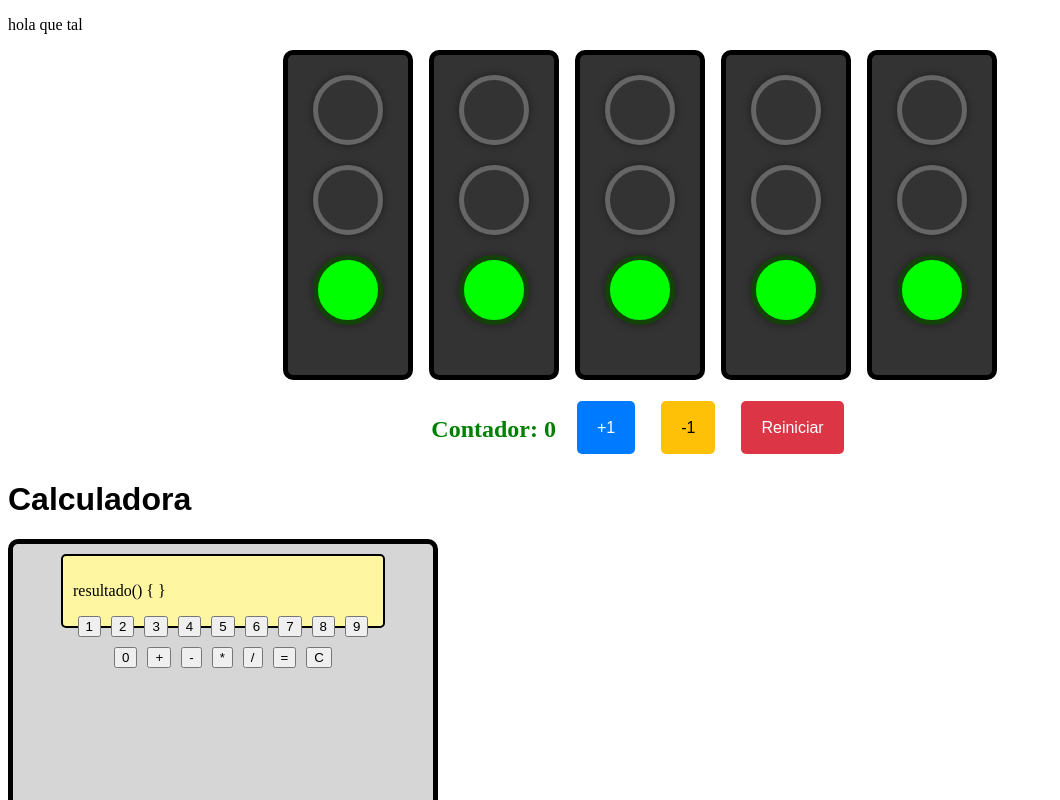
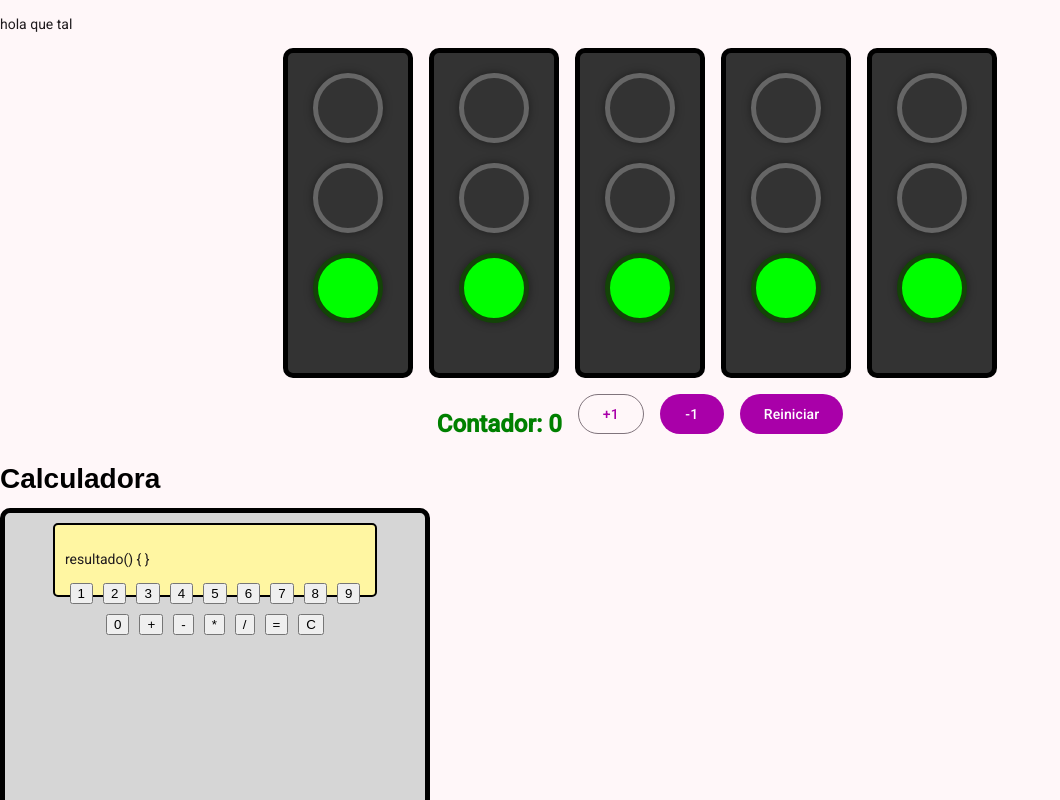
Before and after one commit to Alex230199/Primerproyecto, an Angular app: page / in a window 1280 px wide. Shown: the top 800 px of the page, without its empty margins (0-1060 px from the left). Built offline with nearby package versions, Linux system fonts and the light colour scheme.

Commit message:
creación de element y nuevo menu

```diff
--- a/angular.json
+++ b/angular.json
@@ -25,9 +25,7 @@
                 "input": "public"
               }
             ],
-            "styles": [
-              "src/styles.css"
-            ]
+            "styles": ["src/material-theme.scss", "src/styles.css"]
           },
           "configurations": {
             "production": {
--- a/package.json
+++ b/package.json
@@ -11,10 +11,12 @@
   "private": true,
   "packageManager": "npm@11.19.0",
   "dependencies": {
+    "@angular/cdk": "^22.2.3",
     "@angular/common": "^22.1.0",
     "@angular/compiler": "^22.1.0",
     "@angular/core": "^22.1.0",
     "@angular/forms": "^22.1.0",
+    "@angular/material": "^22.2.3",
     "@angular/platform-browser": "^22.1.0",
     "@angular/router": "^22.1.0",
     "rxjs": "~7.8.0",
--- /dev/null
+++ b/src/app/components/menu/menu.html
@@ -0,0 +1 @@
+<p>menu works!</p>
--- a/src/app/components/semaforo/semaforo.html
+++ b/src/app/components/semaforo/semaforo.html
@@ -19,9 +19,9 @@
         Contador: {{ contador() }}
     </h1>
 
-    <button (click)="incrementar()" class="btn btn-primary">+1</button>
-    <button (click)="decrementar()" class="btn btn-warning">-1</button>
-    <button (click)="reset()" class="btn btn-danger">Reiniciar</button>
+    <button matButton="outlined" (click)="incrementar()" >+1</button>
+    <button matButton="filled" (click)="decrementar()" >-1</button>
+    <button  matButton="filled" (click)="reset()" >Reiniciar</button>
 
 <!--    @if (contador() > 0) {
         <p [style.color]="obtenerColorContador()">Mayor que cero</p>
--- a/src/app/components/semaforo/semaforo.ts
+++ b/src/app/components/semaforo/semaforo.ts
@@ -2,9 +2,10 @@
 
 import { Component, signal } from '@angular/core';
 import { CommonModule } from '@angular/common';
+import {MatButtonModule} from '@angular/material/button';
 
 @Component({
-  imports: [CommonModule],
+  imports: [CommonModule, MatButtonModule],
   selector: 'app-semaforo',
   styleUrl: './semaforo.css',
   templateUrl: './semaforo.html',
--- a/src/index.html
+++ b/src/index.html
@@ -1,11 +1,21 @@
 <!doctype html>
 <html lang="en">
   <head>
-  <meta charset="utf-8">
+    <meta charset="utf-8" />
     <title>Primerproyecto</title>
-  <base href="/">
-  <meta name="viewport" content="width=device-width, initial-scale=1">
-  <link rel="icon" type="image/x-icon" href="favicon.ico">
+    <base href="/" />
+    <meta name="viewport" content="width=device-width, initial-scale=1" />
+    <link rel="icon" type="image/x-icon" href="favicon.ico" />
+    <link rel="preconnect" href="https://fonts.googleapis.com" />
+    <link rel="preconnect" href="https://fonts.gstatic.com" crossorigin />
+    <link
+      href="https://fonts.googleapis.com/css2?family=Roboto:wght@300;400;500&display=swap"
+      rel="stylesheet"
+    />
+    <link
+      href="https://fonts.googleapis.com/icon?family=Material+Symbols+Outlined"
+      rel="stylesheet"
+    />
   </head>
   <body>
     <app-root></app-root>
--- /dev/null
+++ b/src/material-theme.scss
@@ -0,0 +1,38 @@
+// Include theming for Angular Material with `mat.theme()`.
+// This Sass mixin will define CSS variables that are used for styling Angular Material
+// components according to the Material 3 design spec.
+// Learn more about theming and how to use it for your application's
+// custom components at https://material.angular.dev/guide/theming
+@use '@angular/material' as mat;
+
+html {
+  height: 100%;
+  @include mat.theme(
+    (
+      color: (
+        primary: mat.$magenta-palette,
+        tertiary: mat.$violet-palette,
+      ),
+      typography: Roboto,
+      density: 0,
+    )
+  );
+}
+
+body {
+  // Default the application to a light color theme. This can be changed to
+  // `dark` to enable the dark color theme, or to `light dark` to defer to the
+  // user's system settings.
+  color-scheme: light;
+
+  // Set a default background, font and text colors for the application using
+  // Angular Material's system-level CSS variables. Learn more about these
+  // variables at https://material.angular.dev/guide/system-variables
+  background-color: var(--mat-sys-surface);
+  color: var(--mat-sys-on-surface);
+  font: var(--mat-sys-body-medium);
+
+  // Reset the user agent margin.
+  margin: 0;
+  height: 100%;
+}
```
Also changed, not shown: src/app/components/menu/menu.ts (added, +9 -0 lines), src/app/components/menu/menu.css (added), 2 other files (tests, documents, lock files or other folders). Lines whose indentation alone changed are shown as unchanged.
